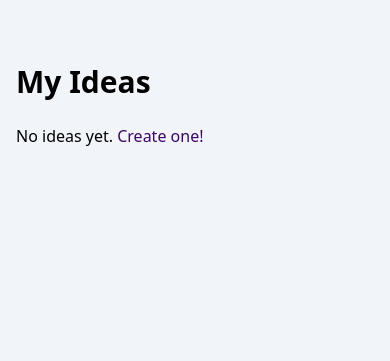
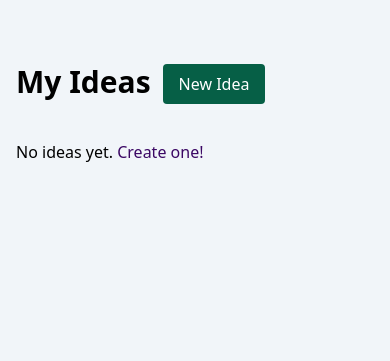
Before and after one commit to elleon003/notes_app, a Django app: page /ideas/ in a window 390 px wide. Shown: the part 96-457 px from the top of the page. Run offline with Django 5.2, Linux system fonts and the light colour scheme; the visitor is signed in with stand-in values (Sample User, id 1); data that the repository does not hold is empty; some libraries are stand-ins or nearby versions.

Commit message:
Added New Idea button to list, fixed mobile nav

```diff
--- a/app/settings/base.py
+++ b/app/settings/base.py
@@ -122,7 +122,7 @@ USE_TZ = True
 # https://docs.djangoproject.com/en/5.1/howto/static-files/
 
 STATIC_URL = '/static/'
-STATIC_ROOT = os.path.join(BASE_DIR, 'staticfiles')
+STATIC_ROOT = BASE_DIR / 'staticfiles'
 STATICFILES_DIRS = [os.path.join(BASE_DIR, 'theme', 'static')]
 MEDIA_URL = '/media/'
 
--- a/theme/static/js/main.js
+++ b/theme/static/js/main.js
@@ -0,0 +1,93 @@
+// Mobile Menu Helper
+document.addEventListener("DOMContentLoaded", function () {
+  const navToggle = document.getElementById("nav-toggle");
+  const mobileMenu = document.getElementById("mobile-menu");
+  const menuIcon = navToggle.querySelector("svg:first-child");
+  const closeIcon = navToggle.querySelector("svg:last-child");
+
+  function openMenu() {
+    mobileMenu.classList.remove("-translate-x-full");
+    navToggle.setAttribute("aria-expanded", "true");
+    menuIcon.classList.add("opacity-0");
+    closeIcon.classList.remove("opacity-0");
+  }
+
+  function closeMenu() {
+    mobileMenu.classList.add("-translate-x-full");
+    navToggle.setAttribute("aria-expanded", "false");
+    menuIcon.classList.remove("opacity-0");
+    closeIcon.classList.add("opacity-0");
+  }
+
+  navToggle.addEventListener("click", function (e) {
+    e.stopPropagation();
+    if (mobileMenu.classList.contains("-translate-x-full")) {
+      openMenu();
+    } else {
+      closeMenu();
+    }
+  });
+
+  document.addEventListener("click", function (event) {
+    if (
+      !mobileMenu.contains(event.target) &&
+      !navToggle.contains(event.target)
+    ) {
+      closeMenu();
+    }
+  });
+
+  window.addEventListener("resize", function () {
+    if (window.innerWidth >= 1024) {
+      closeMenu();
+    }
+  });
+});
+
+// Service worker register
+if ("serviceWorker" in navigator) {
+  window.addEventListener("load", function () {
+    navigator.serviceWorker.register("/static/service-worker.js").then(
+      function (registration) {
+        console.log(
+          "ServiceWorker registration successful with scope: ",
+          registration.scope
+        );
+      },
+      function (err) {
+        console.log("ServiceWorker registration failed: ", err);
+      }
+    );
+  });
+}
+
+// App install prompt
+let deferredPrompt;
+
+      window.addEventListener("beforeinstallprompt", (e) => {
+        e.preventDefault();
+        deferredPrompt = e;
+        // Show your custom "Add to Home Screen" button or banner here
+        // For example:
+        // document.getElementById('installButton').style.display = 'block';
+      });
+
+      // Function to show install prompt
+      function showInstallPrompt() {
+        if (deferredPrompt) {
+          deferredPrompt.prompt();
+          deferredPrompt.userChoice.then((choiceResult) => {
+            if (choiceResult.outcome === "accepted") {
+              console.log("User accepted the A2HS prompt");
+            }
+            deferredPrompt = null;
+          });
+        }
+      }
+
+// Offline sync trigger when back online
+window.addEventListener("online", () => {
+  navigator.serviceWorker.ready.then((swRegistration) => {
+    return swRegistration.sync.register("sync-ideas");
+  });
+});
--- a/theme/templates/base.html
+++ b/theme/templates/base.html
@@ -15,7 +15,10 @@
     <link rel="apple-touch-icon" href="{% static 'img/icon-192x192.png' %}" />
 
     <title>{% block title %}Idea Manager{% endblock %}</title>
-    {% block extra_top_script %} {% endblock %} {% tailwind_css %}
+
+    {% block extra_top_script %} {% endblock %}
+
+    {% tailwind_css %}
   </head>
   <body class="bg-slate-100 flex flex-col h-full">
     <a
@@ -34,123 +37,10 @@
 
     <footer class="bg-slate-950 text-white mt-auto px-12 py-8"></footer>
 
-    <!-- Logout confirmation -->
-    <script>
-      document.addEventListener('DOMContentLoaded', (event) => {
-          const logoutForm = document.querySelector('form[action="{% url 'logout' %}"]');
-          if (logoutForm) {
-              logoutForm.addEventListener('submit', function(e) {
-                  e.preventDefault();
-                  if (confirm('Are you sure you want to log out?')) {
-                      this.submit();
-                  }
-              });
-          }
-      });
-    </script>
+    {% block extra_js %}{% endblock %}
 
-    <!-- Mobile Menu Helper -->
-    <script>
-      document.addEventListener("DOMContentLoaded", function () {
-        const navToggle = document.getElementById("nav-toggle");
-        const mobileMenu = document.getElementById("mobile-menu");
-        const menuIcon = navToggle.querySelector("svg:first-child");
-        const closeIcon = navToggle.querySelector("svg:last-child");
+    <!-- All JS functions -->
+    <script src="{% static 'js/main.js' %}?v=1"></script>
 
-        function openMenu() {
-          mobileMenu.classList.remove("-translate-x-full");
-          navToggle.setAttribute("aria-expanded", "true");
-          menuIcon.classList.add("opacity-0");
-          closeIcon.classList.remove("opacity-0");
-        }
-
-        function closeMenu() {
-          mobileMenu.classList.add("-translate-x-full");
-          navToggle.setAttribute("aria-expanded", "false");
-          menuIcon.classList.remove("opacity-0");
-          closeIcon.classList.add("opacity-0");
-        }
-
-        navToggle.addEventListener("click", function (e) {
-          e.stopPropagation();
-          if (mobileMenu.classList.contains("-translate-x-full")) {
-            openMenu();
-          } else {
-            closeMenu();
-          }
-        });
-
-        document.addEventListener("click", function (event) {
-          if (
-            !mobileMenu.contains(event.target) &&
-            !navToggle.contains(event.target)
-          ) {
-            closeMenu();
-          }
-        });
-
-        window.addEventListener("resize", function () {
-          if (window.innerWidth >= 1024) {
-            closeMenu();
-          }
-        });
-      });
-    </script>
-
-    <!-- Service worker register -->
-    <script>
-      if ("serviceWorker" in navigator) {
-        window.addEventListener("load", function () {
-          navigator.serviceWorker.register("/static/service-worker.js").then(
-            function (registration) {
-              console.log(
-                "ServiceWorker registration successful with scope: ",
-                registration.scope
-              );
-            },
-            function (err) {
-              console.log("ServiceWorker registration failed: ", err);
-            }
-          );
-        });
-      }
-    </script>
-
-    <!-- App install prompt -->
-    <script>
-      let deferredPrompt;
-
-      window.addEventListener("beforeinstallprompt", (e) => {
-        e.preventDefault();
-        deferredPrompt = e;
-        // Show your custom "Add to Home Screen" button or banner here
-        // For example:
-        // document.getElementById('installButton').style.display = 'block';
-      });
-
-      // Function to show install prompt
-      function showInstallPrompt() {
-        if (deferredPrompt) {
-          deferredPrompt.prompt();
-          deferredPrompt.userChoice.then((choiceResult) => {
-            if (choiceResult.outcome === "accepted") {
-              console.log("User accepted the A2HS prompt");
-            }
-            deferredPrompt = null;
-          });
-        }
-      }
-    </script>
-
-    <!-- Offline sync Trigger when back online -->
-    <script>
-      window.addEventListener("online", () => {
-        navigator.serviceWorker.ready.then((swRegistration) => {
-          return swRegistration.sync.register("sync-ideas");
-        });
-      });
-    </script>
-
-    {% block extra_js %}{% endblock %}
   </body>
 </html>
--- a/theme/templates/ideas/idea_list.html
+++ b/theme/templates/ideas/idea_list.html
@@ -1,9 +1,11 @@
-<!-- templates/ideas/idea_list.html -->
 {% extends 'base.html' %}
 {% block title %}My Ideas{% endblock %}
 
 {% block content %}
-<h1 class="text-3xl font-bold mb-6">My Ideas</h1>
+<div class='flex gap-3 mb-4'>
+  <h1 class="text-3xl font-bold mb-6">My Ideas</h1>
+  <a href="{% url 'idea_create' %}" class="self-baseline px-4 py-2 bg-emerald-800 text-white rounded hover:bg-purple-950 hover:ease-in duration-300">New Idea</a>
+</div>
 <div class="grid grid-cols-1 md:grid-cols-2 lg:grid-cols-3 gap-6">
   {% for idea in ideas %}
   <div class="bg-white shadow-md rounded-lg p-6">
--- a/theme/templates/includes/nav.html
+++ b/theme/templates/includes/nav.html
@@ -38,7 +38,6 @@
           ></path>
         </svg>
       </button>
-
     </div>
     <div id="nav-content" class="hidden w-full lg:flex lg:items-center lg:w-auto">
       <div class="lg:flex-grow">
@@ -46,8 +45,7 @@
         <a
           href="{% url 'idea_create' %}"
           class="block mt-4 lg:inline-block lg:mt-0 hover:white p-2 hover:bg-emerald-800 hover:ease-in-out duration-300"
-          >New Idea</a
-        >
+          >New Idea</a>
         <a
           href="{% url 'category_list' %}"
           class="block mt-4 lg:inline-block lg:mt-0 hover:white p-2 hover:bg-emerald-800 hover:ease-in-out duration-300"
@@ -84,39 +82,34 @@
 </div>
 
 <div id="mobile-menu" class="lg:hidden fixed inset-y-0 left-0 w-64 bg-purple-950 text-white p-4 transform -translate-x-full transition-transform duration-200 ease-in-out z-40">
-  <div class="flex flex-col h-full">
-    <div class="flex-grow">
+  <div class="flex flex-col">
+    <div class="mt-24">
       {% if user.is_authenticated %}
-      <a
-        href="{% url 'idea_create' %}"
-        class="block py-2 hover:bg-emerald-500"
-        >New Idea</a
-      >
+      <a href="{% url 'idea_create' %}" class="block py-2 text-lg hover:bg-emerald-500"
+        >New Idea</a>
       <a
         href="{% url 'category_list' %}"
-        class="block py-2 hover:bg-emerald-500"
+        class="block py-2 text-lg hover:bg-emerald-500"
         >Categories</a
       >
-      <a
-        href="{% url 'tag_list' %}"
-        class="block py-2 hover:bg-emerald-500"
+      <a href="{% url 'tag_list' %}" class="block py-2 text-lg hover:bg-emerald-500"
         >Tags</a
       >
       {% endif %}
     </div>
-    <div>
+    <div class="mt-7">
       {% if user.is_authenticated %}
       <form method="post" action="{% url 'logout' %}">
         {% csrf_token %}
         <button
           type="submit"
-          class="block w-full text-left py-2 hover:bg-emerald-500"
+          class="block w-full text-left py-2 text-lg hover:bg-emerald-500"
         >
           Logout
         </button>
       </form>
       {% else %}
-      <a href="{% url 'login' %}" class="block py-2 hover:bg-emerald-500"
+      <a href="{% url 'login' %}" class="block py-2 text-lg hover:bg-emerald-500"
         >Login</a
       >
       {% endif %}
```
Lines whose indentation alone changed are shown as unchanged.
